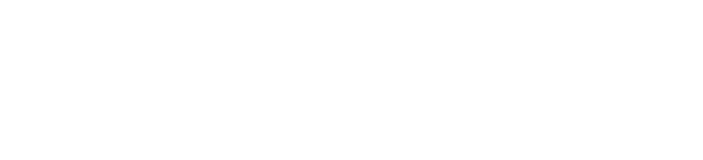
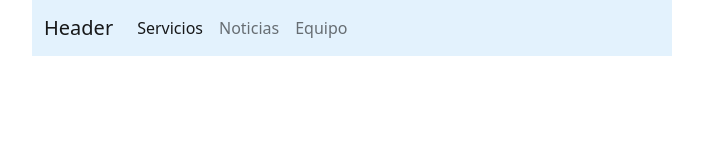
Before and after one commit to dsaavedr/proyecto-semana1-utp, a plain HTML site: page index.html in a window 1280 px wide. Shown: the whole page, without its empty margins (288-991 px from the left). Drawn offline with nearby package versions, Linux system fonts and the light colour scheme.

```diff
--- a/index.html
+++ b/index.html
@@ -10,7 +10,29 @@
 </head>
 
 <body>
-
+    <header>
+        <nav class="navbar navbar-expand-lg navbar-light" style="background-color: #e3f2fd;">
+            <div class="container-fluid">
+                <a class="navbar-brand" href="#">Header</a>
+                <button class="navbar-toggler" type="button" data-bs-toggle="collapse" data-bs-target="#navbarNav" aria-controls="navbarNav" aria-expanded="false" aria-label="Toggle navigation">
+                <span class="navbar-toggler-icon"></span>
+              </button>
+                <div class="collapse navbar-collapse" id="navbarNav">
+                    <ul class="navbar-nav">
+                        <li class="nav-item">
+                            <a class="nav-link active" aria-current="page" href="#">Servicios</a>
+                        </li>
+                        <li class="nav-item">
+                            <a class="nav-link" href="#">Noticias</a>
+                        </li>
+                        <li class="nav-item">
+                            <a class="nav-link" href="#">Equipo</a>
+                        </li>
+                    </ul>
+                </div>
+            </div>
+        </nav>
+    </header>
 
     <script src="https://cdn.jsdelivr.net/npm/bootstrap@5.0.0-beta1/dist/js/bootstrap.bundle.min.js" integrity="sha384-ygbV9kiqUc6oa4msXn9868pTtWMgiQaeYH7/t7LECLbyPA2x65Kgf80OJFdroafW" crossorigin="anonymous"></script>
     <script src="script.js"></script>
--- a/master.css
+++ b/master.css
@@ -0,0 +1,4 @@
+.navbar {
+    margin-left: 25%;
+    margin-right: 25%;
+}
```
